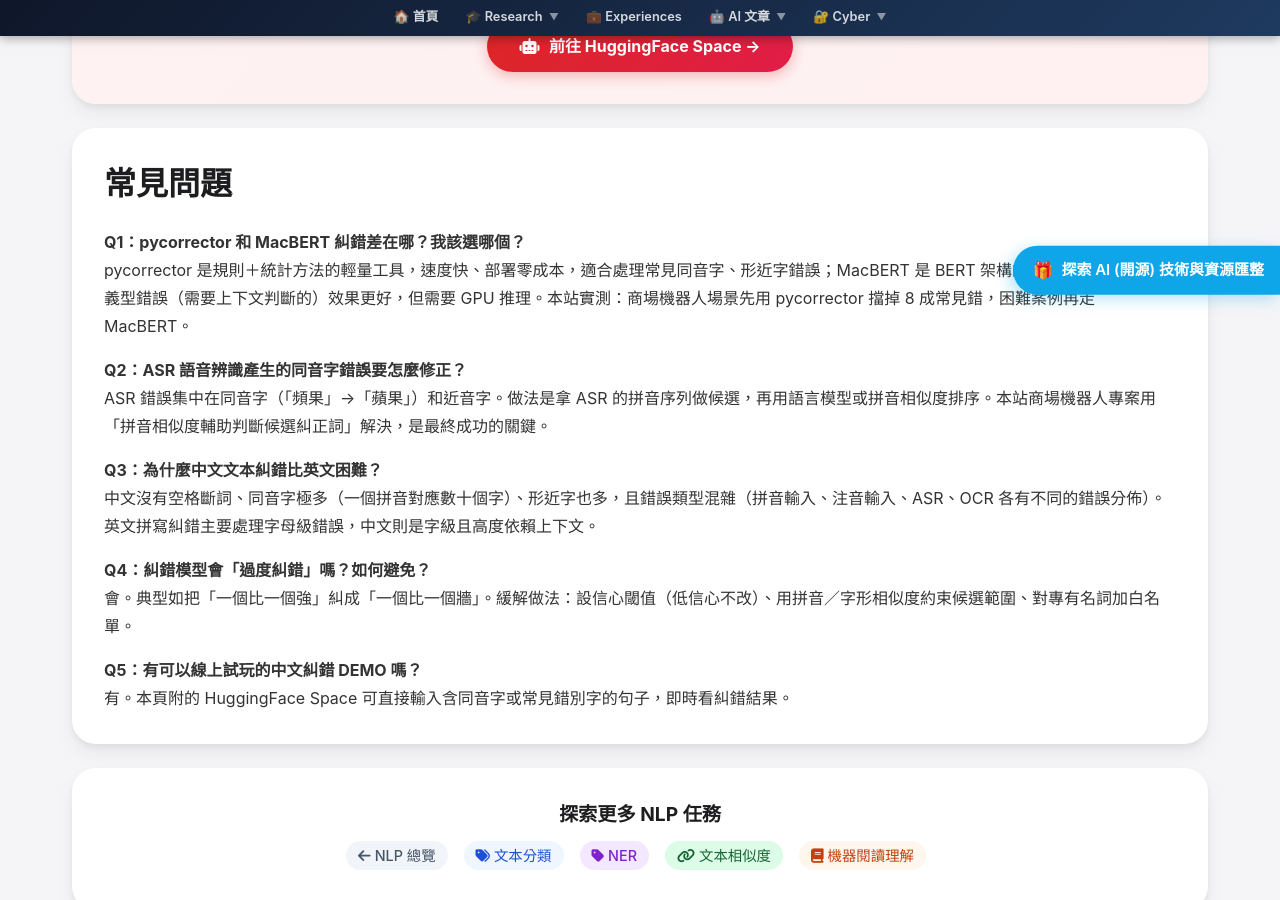
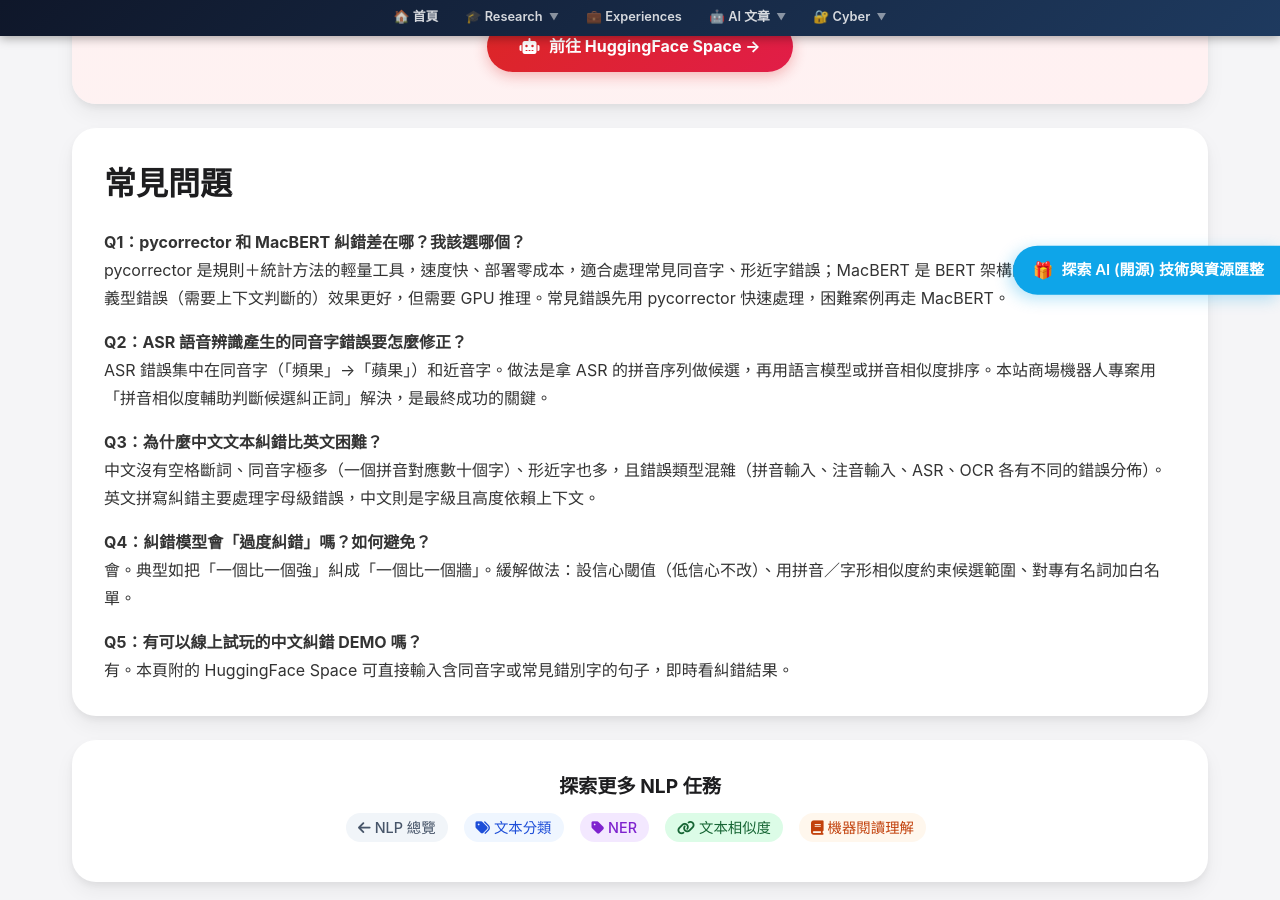
Before and after one commit to Deep-Learning-101/TonTon, a Jekyll site: the page AI/NLP/Correction.html, which Jekyll copies as it is, in a window 1280 px wide and 900 px high, scrolled down 5602 px. Built offline with Jekyll 4.4.1, drawn with Linux system fonts in a browser that asks for light colours; nearby versions of some CDN libraries.

Commit message:
更新 FAQ 問題的回答，以更清晰地解釋 pycorrector 和 MacBERT 的使用情境

```diff
--- a/AI/NLP/Correction.html
+++ b/AI/NLP/Correction.html
@@ -80,7 +80,7 @@
       "@context": "https://schema.org",
       "@type": "FAQPage",
       "mainEntity": [
-        {"@type": "Question", "name": "pycorrector 和 MacBERT 糾錯差在哪？我該選哪個？", "acceptedAnswer": {"@type": "Answer", "text": "pycorrector 是輕量規則統計工具，速度快適合常見同音字形近字；MacBERT 是 BERT 深度模型，對語義型錯誤效果更好但需 GPU。實務上可先用 pycorrector 擋常見錯，困難案例再走 MacBERT。"}},
+        {"@type": "Question", "name": "pycorrector 和 MacBERT 糾錯差在哪？我該選哪個？", "acceptedAnswer": {"@type": "Answer", "text": "pycorrector 是輕量規則統計工具，速度快適合常見同音字形近字；MacBERT 是 BERT 深度模型，對語義型錯誤效果更好但需 GPU。常見錯誤先用 pycorrector 快速處理，困難案例再走 MacBERT。。"}},
         {"@type": "Question", "name": "ASR 語音辨識產生的同音字錯誤要怎麼修正？", "acceptedAnswer": {"@type": "Answer", "text": "拿 ASR 的拼音序列做候選，再用語言模型或拼音相似度排序。實測以拼音相似度輔助判斷候選糾正詞是關鍵。"}},
         {"@type": "Question", "name": "為什麼中文文本糾錯比英文困難？", "acceptedAnswer": {"@type": "Answer", "text": "中文無空格斷詞、同音字形近字多、錯誤類型混雜（拼音注音 ASR OCR 各異），且為字級高度依賴上下文；英文主要處理字母級拼寫錯誤。"}},
         {"@type": "Question", "name": "糾錯模型會過度糾錯嗎？如何避免？", "acceptedAnswer": {"@type": "Answer", "text": "會。緩解做法：設信心閾值、用拼音字形相似度約束候選、專有名詞加白名單。"}},
@@ -280,7 +280,7 @@
         <h2 class="bento-title-large">常見問題</h2>
         <div class="bento-text">
             <p><strong>Q1：pycorrector 和 MacBERT 糾錯差在哪？我該選哪個？</strong><br>
-            pycorrector 是規則＋統計方法的輕量工具，速度快、部署零成本，適合處理常見同音字、形近字錯誤；MacBERT 是 BERT 架構的深度糾錯模型，對語義型錯誤（需要上下文判斷的）效果更好，但需要 GPU 推理。本站實測：商場機器人場景先用 pycorrector 擋掉 8 成常見錯，困難案例再走 MacBERT。</p>
+            pycorrector 是規則＋統計方法的輕量工具，速度快、部署零成本，適合處理常見同音字、形近字錯誤；MacBERT 是 BERT 架構的深度糾錯模型，對語義型錯誤（需要上下文判斷的）效果更好，但需要 GPU 推理。常見錯誤先用 pycorrector 快速處理，困難案例再走 MacBERT。</p>
             <p><strong>Q2：ASR 語音辨識產生的同音字錯誤要怎麼修正？</strong><br>
             ASR 錯誤集中在同音字（「頻果」→「蘋果」）和近音字。做法是拿 ASR 的拼音序列做候選，再用語言模型或拼音相似度排序。本站商場機器人專案用「拼音相似度輔助判斷候選糾正詞」解決，是最終成功的關鍵。</p>
             <p><strong>Q3：為什麼中文文本糾錯比英文困難？</strong><br>
```
